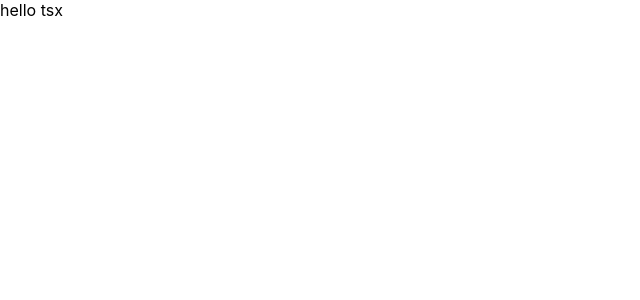
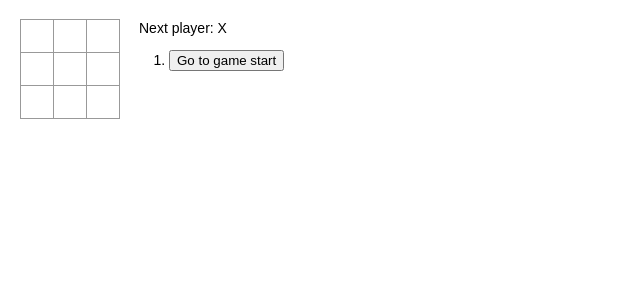
Before and after one commit to tokumaga/react-tutorial, a React (Create React App) app: page / in a window 1280 px wide. Shown: the top 300 px of the page, without its empty margins (0-640 px from the left). Built offline with nearby package versions, Linux system fonts and the light colour scheme.

Commit message:
typescript対応前のソースをコピー

```diff
--- a/src/index.css
+++ b/src/index.css
@@ -1,13 +1,50 @@
 body {
-  margin: 0;
-  font-family: -apple-system, BlinkMacSystemFont, 'Segoe UI', 'Roboto', 'Oxygen',
-    'Ubuntu', 'Cantarell', 'Fira Sans', 'Droid Sans', 'Helvetica Neue',
-    sans-serif;
-  -webkit-font-smoothing: antialiased;
-  -moz-osx-font-smoothing: grayscale;
+  font: 14px "Century Gothic", Futura, sans-serif;
+  margin: 20px;
 }
 
-code {
-  font-family: source-code-pro, Menlo, Monaco, Consolas, 'Courier New',
-    monospace;
+ol, ul {
+  padding-left: 30px;
 }
+
+.board-row:after {
+  clear: both;
+  content: "";
+  display: table;
+}
+
+.status {
+  margin-bottom: 10px;
+}
+
+.square {
+  background: #fff;
+  border: 1px solid #999;
+  float: left;
+  font-size: 24px;
+  font-weight: bold;
+  line-height: 34px;
+  height: 34px;
+  margin-right: -1px;
+  margin-top: -1px;
+  padding: 0;
+  text-align: center;
+  width: 34px;
+}
+
+.square:focus {
+  outline: none;
+}
+
+.kbd-navigation .square:focus {
+  background: #ddd;
+}
+
+.game {
+  display: flex;
+  flex-direction: row;
+}
+
+.game-info {
+  margin-left: 20px;
+}
--- /dev/null
+++ b/src/index.js
@@ -0,0 +1,135 @@
+import React, { useState } from "react";
+import ReactDOM from "react-dom";
+import "./index.css";
+
+const Square = ({value, onClick}) => {
+  return (
+    <button className="square" onClick={onClick}>
+      {value}
+    </button>
+  );
+};
+
+const Board = ({ squares, onClick}) => {
+  const renderSquare = i => {
+    return(
+        <Square
+            value={squares[i]}
+            onClick={() => onClick(i)}
+        />
+    );
+  };
+
+  return (
+      <div>
+        <div className="board-row">
+          {renderSquare(0)}
+          {renderSquare(1)}
+          {renderSquare(2)}
+        </div>
+        <div className="board-row">
+          {renderSquare(3)}
+          {renderSquare(4)}
+          {renderSquare(5)}
+        </div>
+        <div className="board-row">
+          {renderSquare(6)}
+          {renderSquare(7)}
+          {renderSquare(8)}
+        </div>
+      </div>
+  );
+};
+
+
+const Game = () => {
+  const [history, setHistory] = useState([
+    { squares: Array(9).fill(null)}
+  ]);
+
+  const [xIsNext, setXIsNext] = useState(true);
+  const [stepNumber, setStepNumber] = useState(0);
+
+  const handleClick = i => {
+    const _history = history.slice(0, stepNumber + 1);
+    const current = _history[_history.length - 1];
+    const squares = current.squares.slice();
+    if (calculateWinner(squares) || squares[i]) {
+      return;
+    }
+    squares[i] = xIsNext ? 'X' : 'O';
+
+    setHistory(history.concat([{ squares }]));
+    setStepNumber(history.length);
+    setXIsNext(!xIsNext);
+  };
+
+  const jumpTo = step => {
+    setStepNumber(step);
+    setXIsNext(step % 2 === 0);
+  };
+
+  const current = history[stepNumber];
+  const winner = calculateWinner(current.squares);
+
+  const moves = history.map((step, move) => {
+    const desc = move ?
+        'Go to move #' + move :
+        'Go to game start';
+    return (
+        <li key={move}>
+          <button onClick={() => jumpTo(move)}>{desc}</button>
+        </li>
+    );
+  });
+
+  let status;
+  if (winner) {
+    status = 'Winner: ' + winner;
+  } else {
+    status = 'Next player: ' + (xIsNext ? 'X' : 'O');
+  }
+
+  return (
+      <div className="game">
+        <div className="game-board">
+          <Board
+              squares={current.squares}
+              onClick={handleClick}
+          />
+        </div>
+        <div className="game-info">
+          <div>{status}</div>
+          <ol>{moves}</ol>
+        </div>
+      </div>
+  );
+};
+
+// ========================================
+
+ReactDOM.render(
+    <Game />,
+    document.getElementById('root')
+);
+
+function calculateWinner(squares) {
+  const lines = [
+    [0, 1, 2],
+    [3, 4, 5],
+    [6, 7, 8],
+    [0, 3, 6],
+    [1, 4, 7],
+    [2, 5, 8],
+    [0, 4, 8],
+    [2, 4, 6],
+  ];
+  for (let i = 0; i < lines.length; i++) {
+    const [a, b, c] = lines[i];
+    if (squares[a] && squares[a] === squares[b] && squares[a] === squares[c]) {
+      return squares[a];
+    }
+  }
+  return null;
+
+}
```
